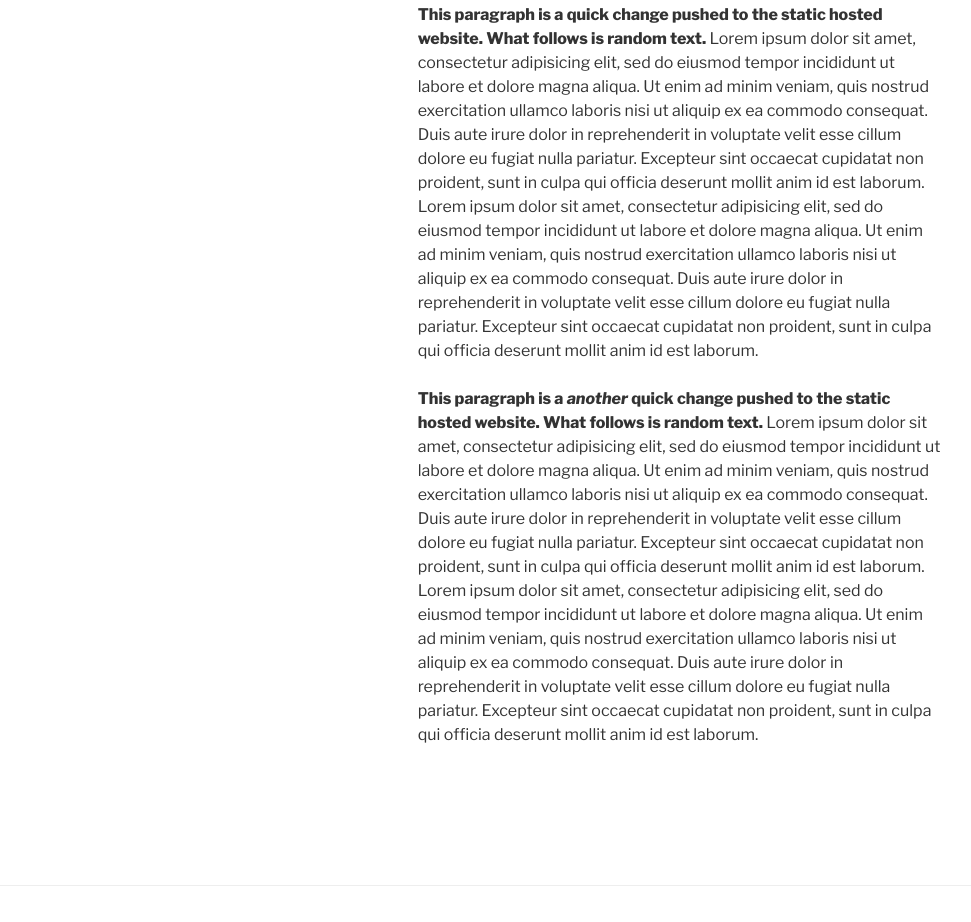
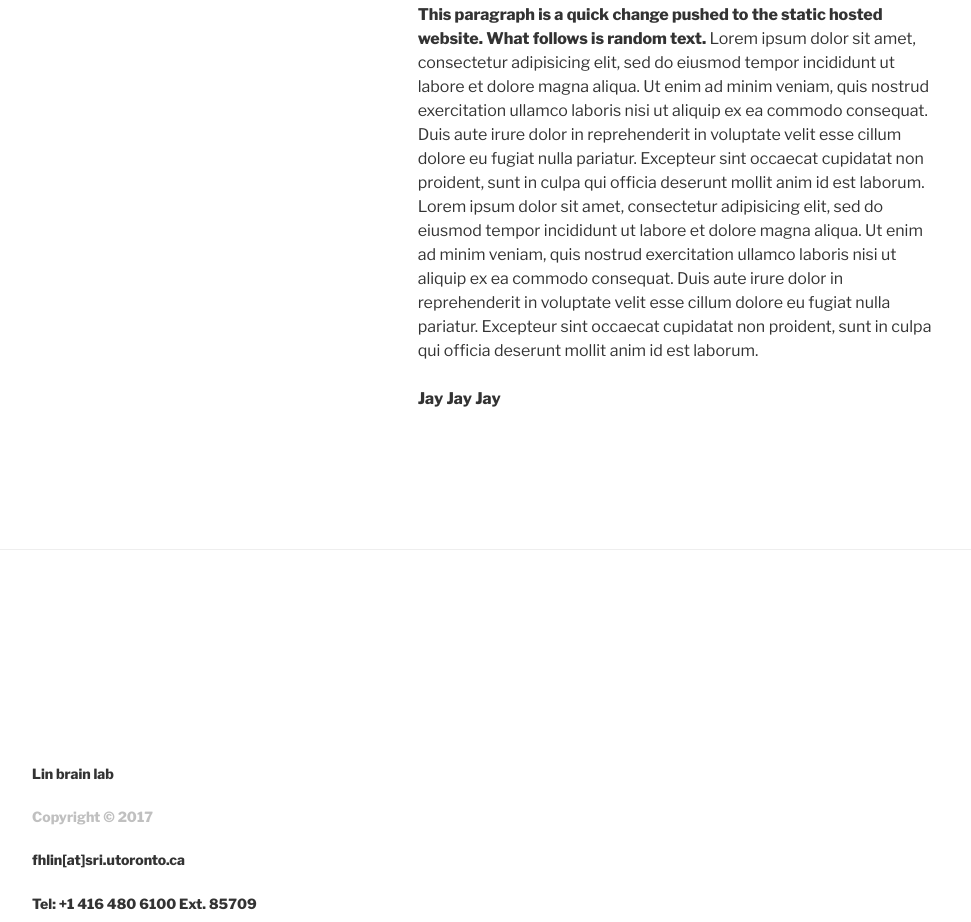
Before and after one commit to Lin-Brain-Lab/Lin-Brain-Lab.github.io, a plain HTML site: page index.html in a window 1280 px wide. Shown: the part 1878-2800 px from the top of the page, without its empty margins (150-1121 px from the left). Drawn offline with nearby package versions, Linux system fonts and the light colour scheme.

Commit message:
Update index.html

```diff
--- a/index.html
+++ b/index.html
@@ -405,8 +405,7 @@ var mashsb = {"shares":"13","round_shares":"1","animate_shares":"0","dynamic_but
 
 
 <p><span id="more-2"></span></p>
-<p><b>This paragraph is a <i>another</i> quick change pushed to the static hosted website. What follows is random text. </b> Lorem ipsum dolor sit amet, consectetur adipisicing elit, sed do eiusmod tempor incididunt ut labore et dolore magna aliqua. Ut enim ad minim veniam, quis nostrud exercitation ullamco laboris nisi ut aliquip ex ea commodo consequat. Duis aute irure dolor in reprehenderit in voluptate velit esse cillum dolore eu fugiat nulla pariatur. Excepteur sint occaecat cupidatat non proident, sunt in culpa qui officia deserunt mollit anim id est laborum. Lorem ipsum dolor sit amet, consectetur adipisicing elit, sed do eiusmod tempor incididunt ut labore et dolore magna aliqua. Ut enim ad minim veniam, quis nostrud exercitation ullamco laboris nisi ut aliquip ex ea commodo consequat. Duis aute irure dolor in reprehenderit in voluptate velit esse cillum dolore eu fugiat nulla pariatur. Excepteur sint occaecat cupidatat non proident, sunt in culpa qui officia deserunt mollit anim id est laborum.</p>
-
+<p><b>Jay Jay Jay
 
 <p></p>
 			</div><!-- .entry-content -->
```
